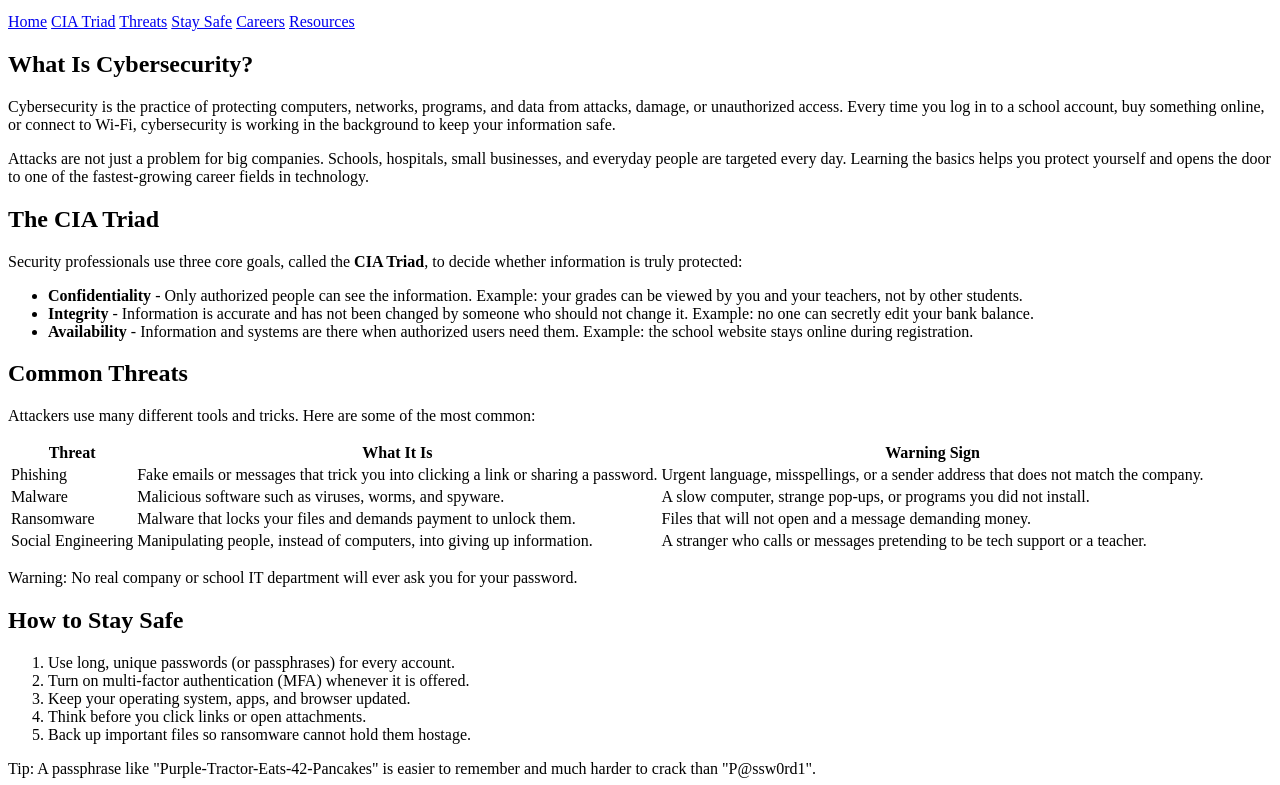
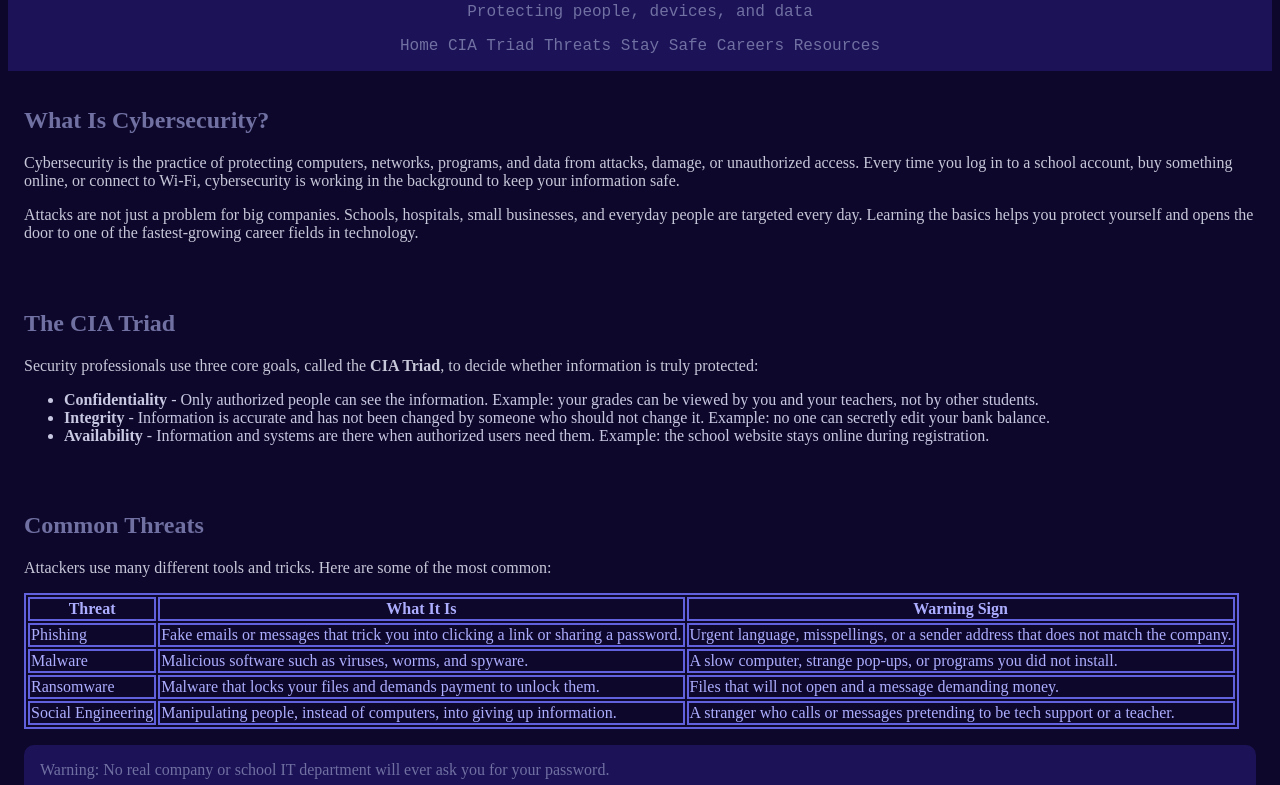
Before and after one commit to Salsabandito/CIS26-27-Juniors, a plain HTML site: page cssBasics1/cybersecurity.html in a window 1280 px wide. Shown: the part 101-886 px from the top of the page. Drawn offline with Linux system fonts and the light colour scheme; the site is published under a folder, as on GitHub Pages, so addresses that start at the root find nothing.

Commit message:
corrected css link

```diff
--- a/cssBasics1/cybersecurity.html
+++ b/cssBasics1/cybersecurity.html
@@ -6,7 +6,7 @@
     <title>Cybersecurity Basics</title>
 
     <!-- STEP 1: Link your external stylesheet (cybersecurity.css) on the line below -->
-    <link rel="stylesheet" href="/cssBasics1/cybersecurity.css">
+    <link rel="stylesheet" href="cybersecurity.css">
 
 </head>
 <body>
```
